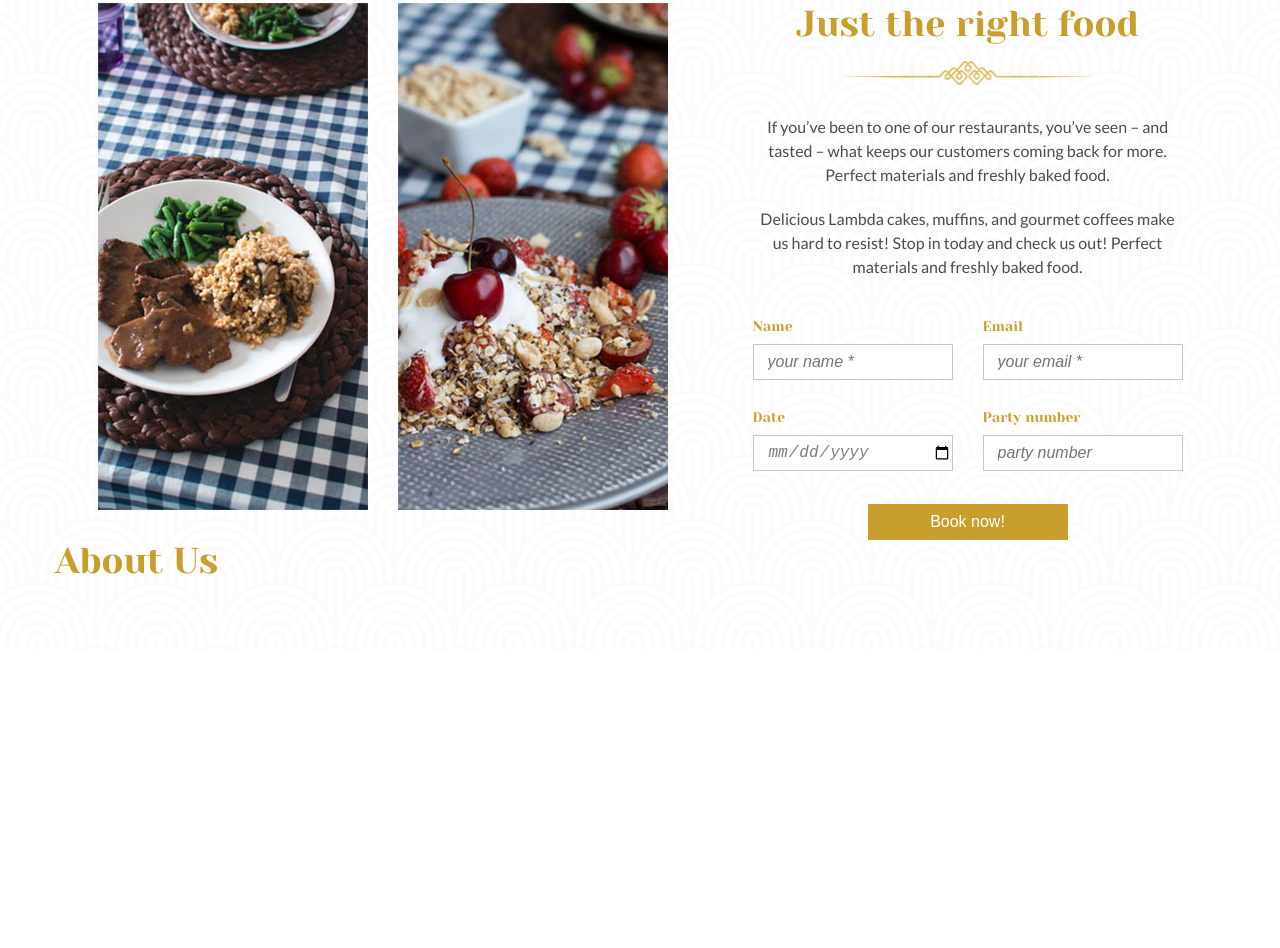
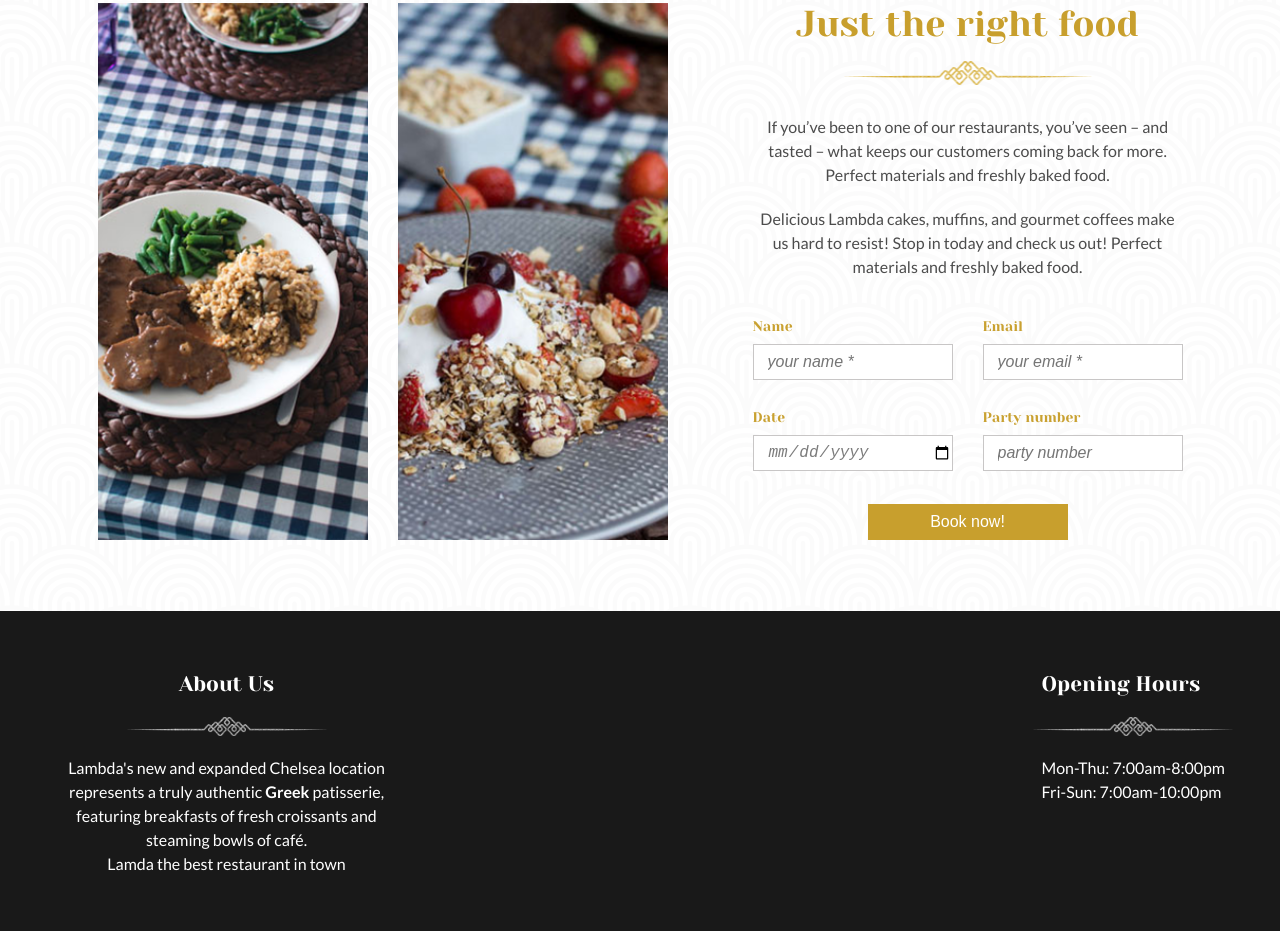
Before and after one commit to Zaaair/templates-test, a website: page index.html in a window 1280 px wide. Shown: the part 3472-4420 px from the top of the page. Before the commit the page ends 4122 px from the top, so only its background shows below. Drawn offline with nearby package versions, Linux system fonts and the light colour scheme; files that its build step writes are made by us from their sources; files whose address does not match are found by name; a web font is replaced by a local one.

Commit message:
add footer

```diff
--- a/index.html
+++ b/index.html
@@ -255,16 +255,23 @@
      </div>
     </div>
    </div>
-   <div class="footer">
-    <div class="container">
-     <div class="footer-items">
-      <div class="About">
-       <h3 class="title">About Us</h3>
-       <span class="paragraph">Lambda's new and expanded Chelsea location represents a truly authentic Greek patisserie, featuring breakfasts of fresh croissants and steaming bowls of café. Lamda the best restaurant in town</span>
-      </div>
+  </div>
+  <footer class="footer">
+   <div class="container">
+    <div class="footer-items">
+     <div class="footer-about">
+      <h3 class="title">About Us</h3>
+      <span class="paragraph">Lambda's new and expanded Chelsea location represents a truly authentic <b>Greek</b> patisserie, featuring breakfasts of fresh croissants and steaming bowls of café.</span>
+      <p class="paragraph">Lamda the best restaurant in town</p>
+     </div>
+     <div class="footer-hours">
+      <h3 class="title">Opening Hours</h3>
+      <p class="paragraph">Mon-Thu: 7:00am-8:00pm </p>
+      <p class="paragraph">Fri-Sun: 7:00am-10:00pm</p>
      </div>
     </div>
    </div>
-   <script src="js/main.js"></script>
+  </footer>
+  <script src="js/main.js"></script>
  </body>
 </html>
--- a/scss/base/_reset.scss
+++ b/scss/base/_reset.scss
@@ -6,7 +6,7 @@
   box-sizing: inherit;
 }
 
-input::-moz-focus-inner,
+input::-mozcus-fo-inner,
 button::-moz-focus-inner {
   border: 0;
 }
@@ -141,7 +141,7 @@ details summary:focus {
 }
 
 input::-moz-focus-inner,
-button::-moz-focus-inner {
+button::-moz-focus-inne{
   border: 0;
 }
 
--- a/scss/base/_typography.scss
+++ b/scss/base/_typography.scss
@@ -84,6 +84,48 @@
         position: relative;
         padding-bottom: 40px;
     }
+    .footer-about & {
+        color: $primaryColor;
+        font-size: $titleText;
+        font-family: $mainFont;
+        padding-bottom: 40px;
+        position: relative;
+    }
+    .footer-about &::before {
+        content: "";
+        background-image: url(/img/divider-1.png);
+        background-repeat: no-repeat;
+        background-position: center center;
+        background-size: cover;
+        width: 199px;
+        height: 19px;
+        bottom: 0;
+        left: 50%;
+        transform: translateX(-50%);
+        position: absolute;
+
+    }
+    .footer-hours & {
+        color: $primaryColor;
+        font-size: $titleText;
+        font-family: $mainFont;
+        padding-bottom: 40px;
+        position: relative;
+    }
+    .footer-hours &::before {
+        content: "";
+        background-image: url(/img/divider-1.png);
+        background-repeat: no-repeat;
+        background-position: center center;
+        background-size: cover;
+        width: 199px;
+        height: 19px;
+        bottom: 0;
+        left: 50%;
+        transform: translateX(-50%);
+        position: absolute;
+
+    }
 }
 
 .paragraph {
@@ -107,4 +149,7 @@
         display: inline-block;
         margin: 10px 0;
     }
+    .footer-about & {
+        text-align: center;
+    }
 }
--- a/scss/components/_media.scss
+++ b/scss/components/_media.scss
@@ -29,7 +29,6 @@
     }
     .login-content-img & {
         width: 270px;
-        height: 507px;
         position: relative;
     }
 
--- a/scss/components/form.scss
+++ b/scss/components/form.scss
@@ -25,3 +25,8 @@
     display: block;
     margin: 0 auto;
 }
+.entry-field:focus {
+    border-radius: 0;
+    border: solid 1px #c89f2d;
+    outline: none;  // есле не работает юордер при фокусе //
+}
--- /dev/null
+++ b/scss/layout/_footer.scss
@@ -0,0 +1,20 @@
+.footer {
+    max-height: 320px;
+    background-color: #191919;
+
+}
+.footer-items {
+    padding-top: 61px;
+    padding-bottom: 72px;
+    display: flex;
+    justify-content: space-between;
+}
+.footer-about {
+    max-width: 343px;
+    display: flex;
+    flex-wrap: wrap;
+    justify-content: center;
+}
+.footer-hours {
+
+}
--- a/scss/layout/login.scss
+++ b/scss/layout/_login.scss
@@ -11,12 +11,12 @@
 .login-content {
     display: flex;
     justify-content: space-around;
+    margin-bottom: 101px;
 
 
 }
 .login-content-img {
     width: 570px;
-    height: 507px;
     display: flex;
     justify-content: space-between;
 }
--- a/scss/layout/footer.scss
+++ /dev/null
@@ -1,6 +0,0 @@
-.footer {
-
-}
-.footer-items {
-
-}
```
Also changed, not shown: build/index.html, 2 other files.
